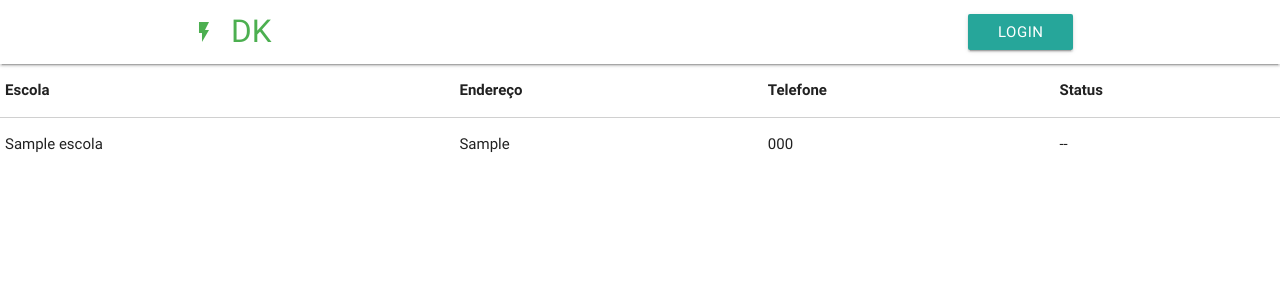
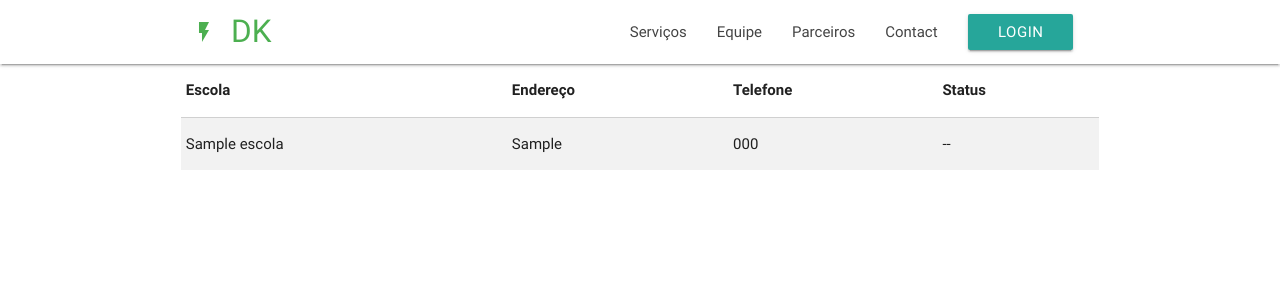
Before and after one commit to FabianoAlmeidaMelo/escolar, a Django app: page /escolas/escolas_list/ in a window 1280 px wide. Shown: the top 300 px of the page. Run offline with Django 3.2, Linux system fonts and the light colour scheme; tables that the repository leaves empty hold one stand-in row (values such as "Sample post"); parts of the project's set-up code (start-up, migrations or seed data) failed here and were passed over.

Commit message:
ref #6 tabela centralizada

```diff
--- a/escolar/escolas/templates/escolas/escolas_list.html
+++ b/escolar/escolas/templates/escolas/escolas_list.html
@@ -1,9 +1,14 @@
 {% extends 'base.html'%}
+
 {% block title %}Escolas{% endblock title %}
+
 {% block content %}
-  <link rel="stylesheet" type="text/css" href="https://cdnjs.cloudflare.com/ajax/libs/materialize/0.97.5/css/materialize.min.css">
-
-<table>
+<section class="featured">
+    <div class="container">
+        <div class="row mar-bot40">
+            <div class="col-md-6 col-md-offset-3">
+                <div class="align-center">
+                <table class="striped">
                     <thead>
                       <tr>
                           <th data-field="id">Escola</th>
@@ -24,4 +29,9 @@
                     {% endfor %}
                     </tbody>
                 </table>
+                </div>
+            </div>
+        </div>
+    </div>
+</section>
 {% endblock content %}
```
Lines whose indentation alone changed are shown as unchanged.
